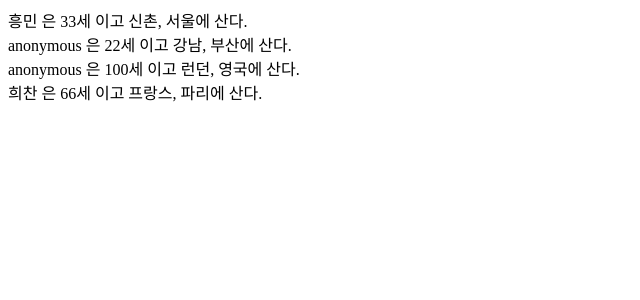
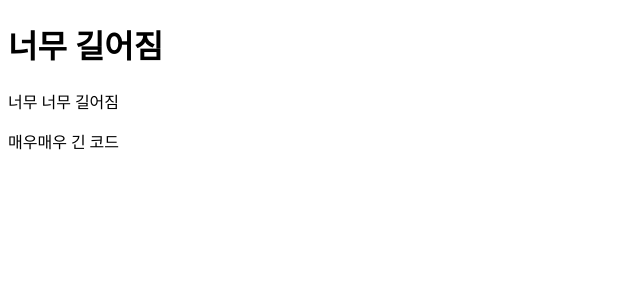
Before and after one commit to Jsb-github/react20231031, a React (Create React App) app: page / in a window 1280 px wide. Shown: the top 300 px of the page, without its empty margins (0-640 px from the left). Built offline with nearby package versions, Linux system fonts and the light colour scheme.

Commit message:
component를 다른 파일에 작성 후 import, export 하기

```diff
--- a/src/App.js
+++ b/src/App.js
@@ -1,19 +1,17 @@
+// export된 컴포넌트(변수 함수 객체)를 import 해서 사용
+
+import { MyElem } from "./component/MyElem";
+import { MyComp } from "./component/MyComp";
+import { MyHeader } from "./component/MyHeader";
+
 function App() {
   return (
     <>
-      <MyComp name={"흥민"} address={"신촌"} age={33} city={"서울"} />
-      <MyComp address={"강남"} age={22} city={"부산"} />
-      <MyComp address={"런던"} city={"영국"} />
-      <MyComp name="희찬" age={66} city="파리" address="프랑스" />
+      <MyHeader />
+      <MyComp />
+      <MyElem />
     </>
   );
 }
 
-function MyComp({ name = "anonymous", address, city, age = 100 }) {
-  return (
-    <div>
-      {name} 은 {age}세 이고 {address}, {city}에 산다.
-    </div>
-  );
-}
 export default App;
--- /dev/null
+++ b/src/component/MyComp.js
@@ -0,0 +1,7 @@
+export function MyComp() {
+  return (
+    <div>
+      <p>너무 너무 길어짐</p>
+    </div>
+  );
+}
--- /dev/null
+++ b/src/component/MyElem.js
@@ -0,0 +1,9 @@
+// 다른 파일에서 사용 가능하도록 export
+
+export function MyElem() {
+  return (
+    <div>
+      <p>매우매우 긴 코드</p>
+    </div>
+  );
+}
--- /dev/null
+++ b/src/component/MyHeader.js
@@ -0,0 +1,7 @@
+export function MyHeader() {
+  return (
+    <div>
+      <h1>너무 길어짐</h1>
+    </div>
+  );
+}
```
